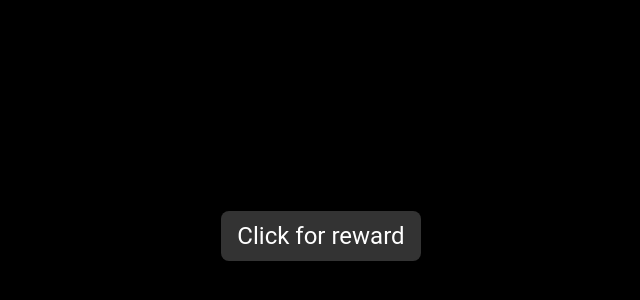
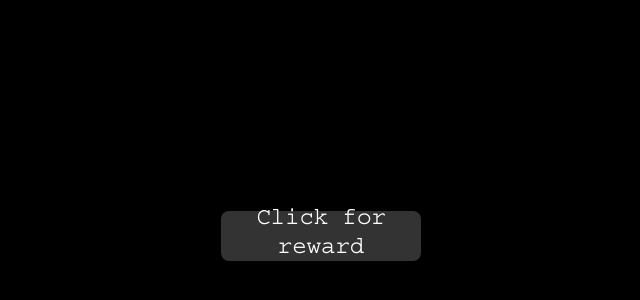
Before and after one commit to sx353xdj/e437X876d, a plain HTML site: page index.html in a window 1280 px wide. Shown: the part 164-464 px from the top of the page, without its empty margins (319-959 px from the left). Drawn offline with Linux system fonts and the light colour scheme.

Commit message:
Update index.html

```diff
--- a/index.html
+++ b/index.html
@@ -23,6 +23,11 @@
 			transform: translateX(-50%) translateY(-50%);
 		}
 
+		@font-face {
+			font-family: 'Courier Std Medium';
+			src: url('Courier Std Medium.otf') format('opentype');
+		}
+
 		.vidcontainer {
 			align-content: center;
 			top: 50%;
@@ -32,7 +37,7 @@
 		}
 
 		.button {
-			font-family: "Roboto", sans-serif;
+			font-family: "Courier Std Medium", sans-serif;
 			font-size: 24px;
 			display: flex;
 			justify-content: center;
@@ -54,7 +59,7 @@
 <body>
 	<!--<h1>refresh the page...</h1>-->
 	<div class="vidcontainer">
-		<img id="gifImage" src="rick.gif" width="400" height="400" alt="funny gif" style="display: none;">
+		<img id="gifImage" src="rick.gif" width="840" height="472.5" alt="Rick Astley GIF" style="display: none;">
 	</div>
 
 	<audio id="audioPlayer" src="song.mp3" loop></audio>
@@ -70,6 +75,7 @@
 			rewardButton.addEventListener('click', () => {
 				gifImage.style.display = 'block';
 				audioPlayer.play();
+				rewardButton.style.display = 'none';
 			});
 		});
 	</script>
```
